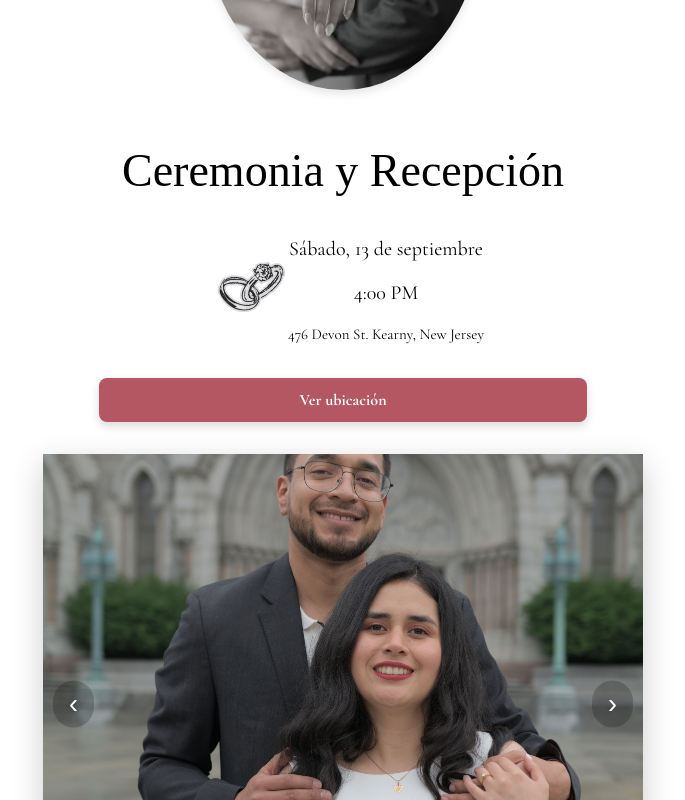
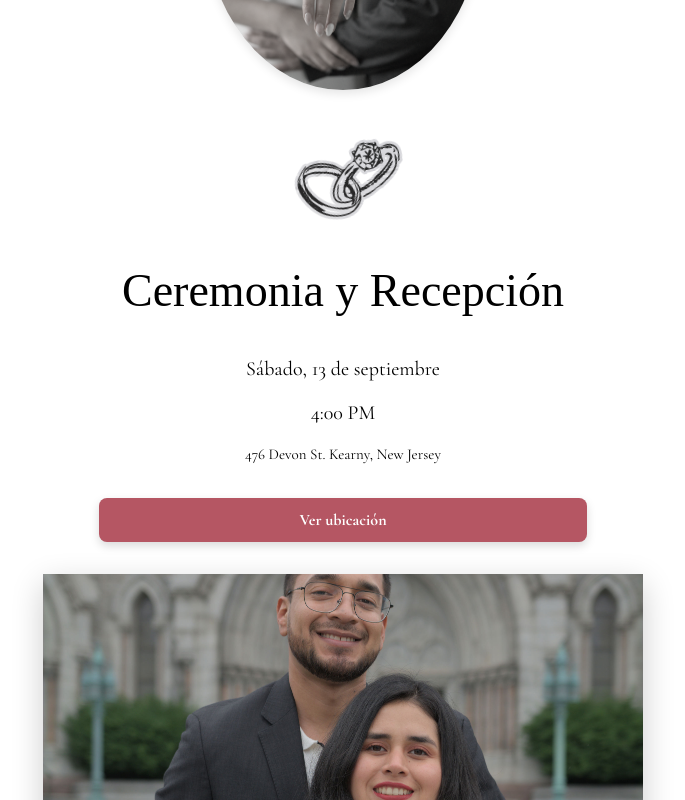
Before and after one commit to Pamefer/bodapamcos, a React (Create React App) app: page / in a window 1280 px wide. Shown: the part 3620-4420 px from the top of the page, without its empty margins (297-982 px from the left). Built offline with nearby package versions, Linux system fonts and the light colour scheme; a web font is replaced by a local one.

Commit message:
fix ceremonia

```diff
--- a/src/App.css
+++ b/src/App.css
@@ -154,16 +154,18 @@
 
 .iconos {
   align-content: center;
+  width: 100%;
+  display: flex;
+  justify-content: center;
+  margin: 3rem 0;
 }
 .iconos img {
-  width: 70px;
+  width: 7rem;
   height: auto;
   margin-left: 1rem;
 }
 .iconos img {
   display: block;
-  /* width: 100%;
-  height: 100%; */
   border-radius: inherit;
   object-position: center center;
   object-fit: cover;
@@ -202,13 +204,13 @@
   box-shadow: 0 4px 10px rgba(0, 0, 0, 0.1);
 }
 
-.textDobleColumn {
+/* .textDobleColumn {
   display: flex;
   flex-direction: row;
   text-align: center;
   justify-content: center;
   margin: 0 2rem;
-}
+} */
 
 .thirdSection {
   display: flex;
--- a/src/App.js
+++ b/src/App.js
@@ -99,7 +99,6 @@ function App() {
       </div>
 
       <div className="secondSection normalText">
-        {/* <p>Y despues de algunos años, empieza el "para siempre" que tanto hemos soñado...</p> */}
         <p>Lo que empezó como una amistad creció con el tiempo... se volvió complicidad, amor, y ahora, un para siempre.</p>
         <div >
           <img src={nieve} alt="manos" className="centralSquare"></img>
@@ -120,18 +119,16 @@ function App() {
           <img src={rascacielo} alt="manos" className="centralCircle"></img>
         </div>
       </div>
+      <div className="iconos">
+        <img src={anillos} alt="anillos" ></img>
+      </div>
       <div className="thirdSection normalText">
         <p className="cursiveTextMea">Ceremonia y Recepción</p>
 
-        <div className="textDobleColumn">
-          <div className="iconos">
-            <img src={anillos} alt="anillos" ></img>
-          </div>
-          <div>
-            <p>Sábado, 13 de septiembre</p>
-            <p>4:00 PM</p>
-            <p className="smallText">476 Devon St. Kearny, New Jersey</p>
-          </div>
+        <div>
+          <p>Sábado, 13 de septiembre</p>
+          <p>4:00 PM</p>
+          <p className="smallText">476 Devon St. Kearny, New Jersey</p>
 
         </div>
 
```
